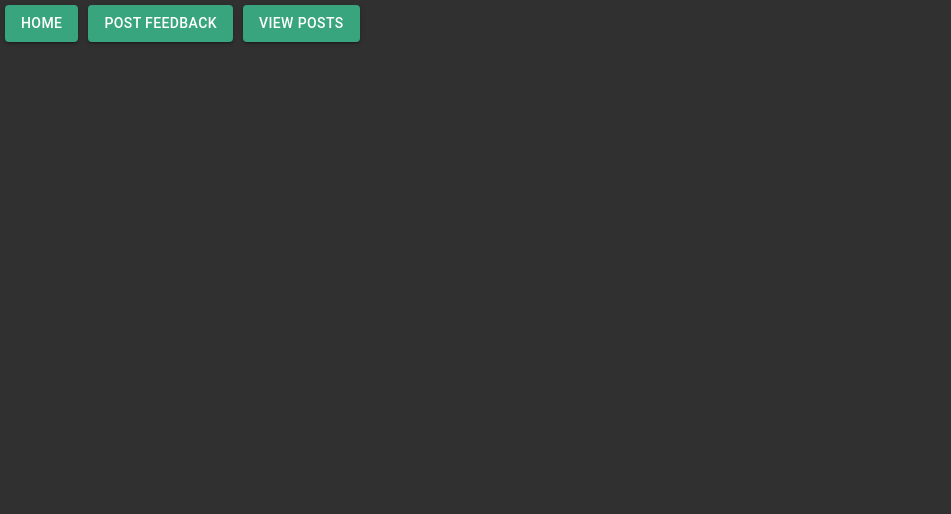
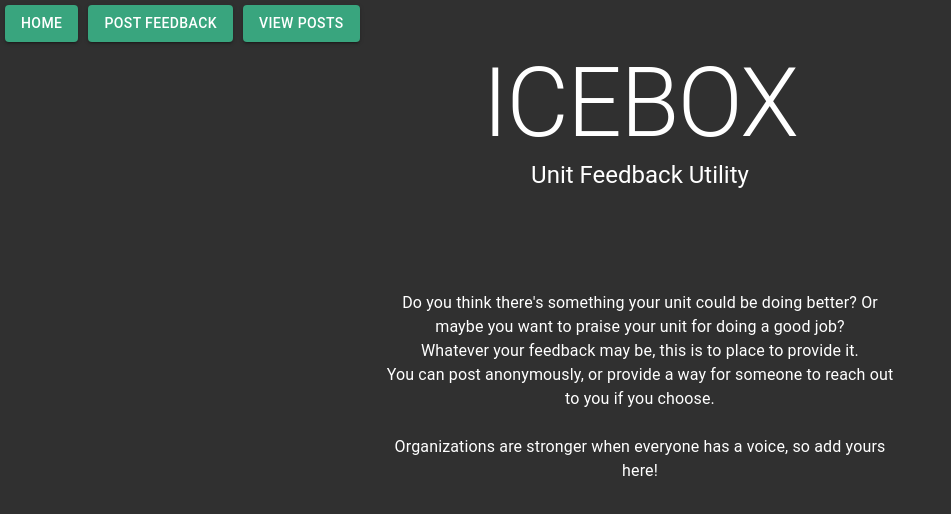
Before and after one commit to lithobraking/icebox, a React (Create React App) app in the folder client/: page / in a window 1280 px wide. Shown: the top 514 px of the page, without its empty margins (0-951 px from the left). Built offline with nearby package versions, Linux system fonts and the light colour scheme.

Commit message:
added initial styling to landing page

```diff
--- a/client/src/App.js
+++ b/client/src/App.js
@@ -6,6 +6,7 @@ import {
 } from 'react-router-dom';
 import EntryForm from './components/EntryForm';
 import DisplayPosts from './components/DisplayPosts';
+import LandingPage from './components/LandingPage';
 import { createMuiTheme, makeStyles, ThemeProvider } from '@material-ui/core/styles';
 import { CssBaseline, Typography, Button } from '@material-ui/core';
 
@@ -76,7 +77,7 @@ const App = () => {
             <DisplayPosts />
           </Route>
           <Route path='/'>
-
+            <LandingPage/>
           </Route>
         </Switch>
       </Router>
--- a/client/src/components/LandingPage.js
+++ b/client/src/components/LandingPage.js
@@ -0,0 +1,49 @@
+import { makeStyles } from '@material-ui/core/styles';
+import { Typography } from '@material-ui/core';
+
+const useStyles = makeStyles((theme) => ({
+    root: {
+        display: 'flex',
+        flexDirection: 'column',
+        alignItems: 'center',
+        textAlign: 'center'
+    },
+    title: {
+        marginBottom: '100px'
+    },
+    subtitle: {
+
+    },
+    welcome: {
+        width: '40vw',
+        // textAlign: 'center',
+    }
+
+}));
+
+const LandingPage = () => {
+    const classes = useStyles();
+
+    return (
+        <>
+            <div className={classes.root}>
+                <div className={classes.title}>
+                    <Typography variant='h1'>ICEBOX</Typography>
+                    <Typography variant='h5'>Unit Feedback Utility</Typography>
+                </div>
+                <div className={classes.welcome}>
+                    <Typography>
+                        Do you think there's something your unit could be doing better? Or maybe you want to praise your unit for doing a good job? <br />
+                        Whatever your feedback may be, this is to place to provide it.<br />
+                        You can post anonymously, or provide a way for someone to reach out to you if you choose.
+                        <br /><br />
+                        Organizations are stronger when everyone has a voice, so add yours here!
+                    </Typography>
+                </div>
+
+            </div>
+        </>
+    )
+}
+
+export default LandingPage;
```
